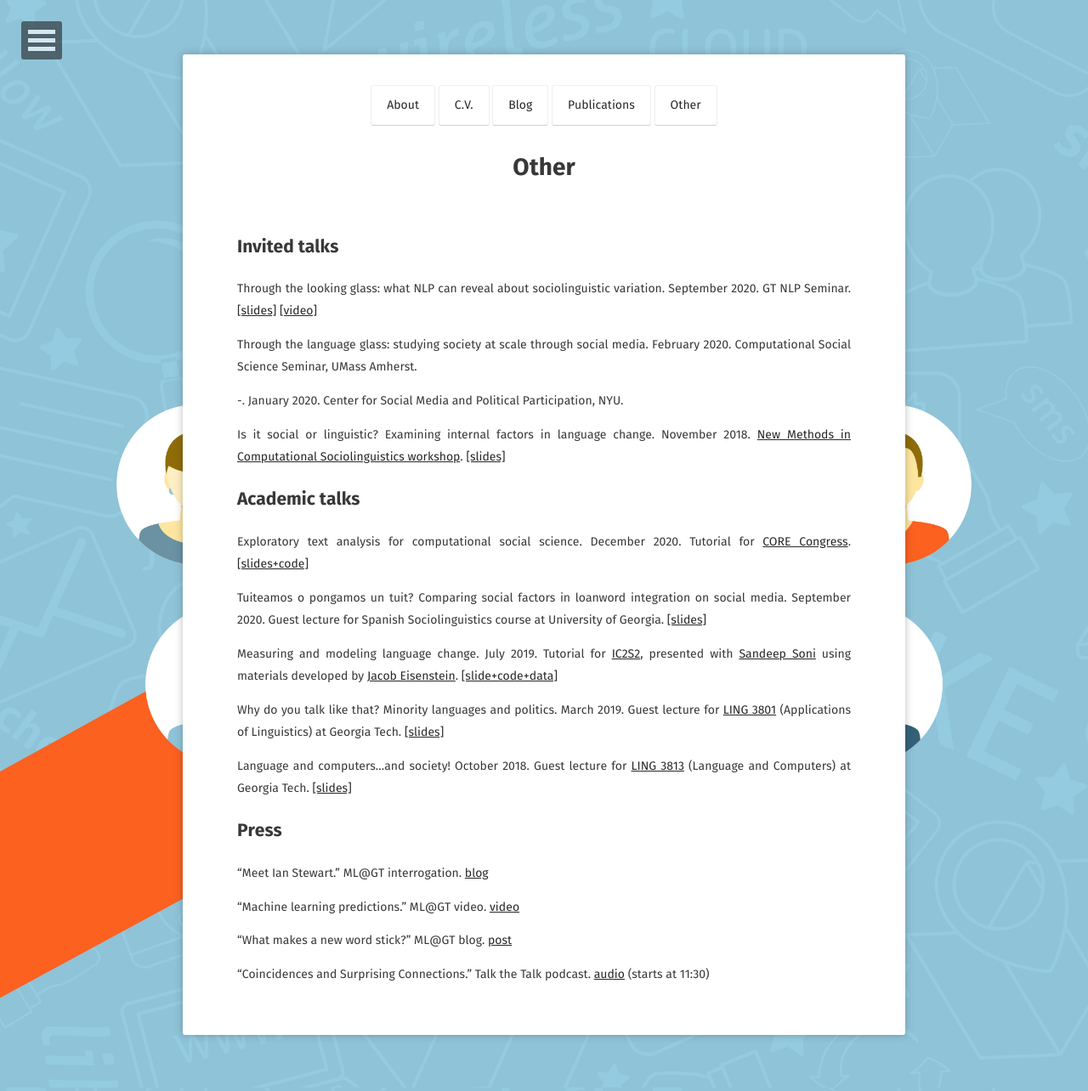
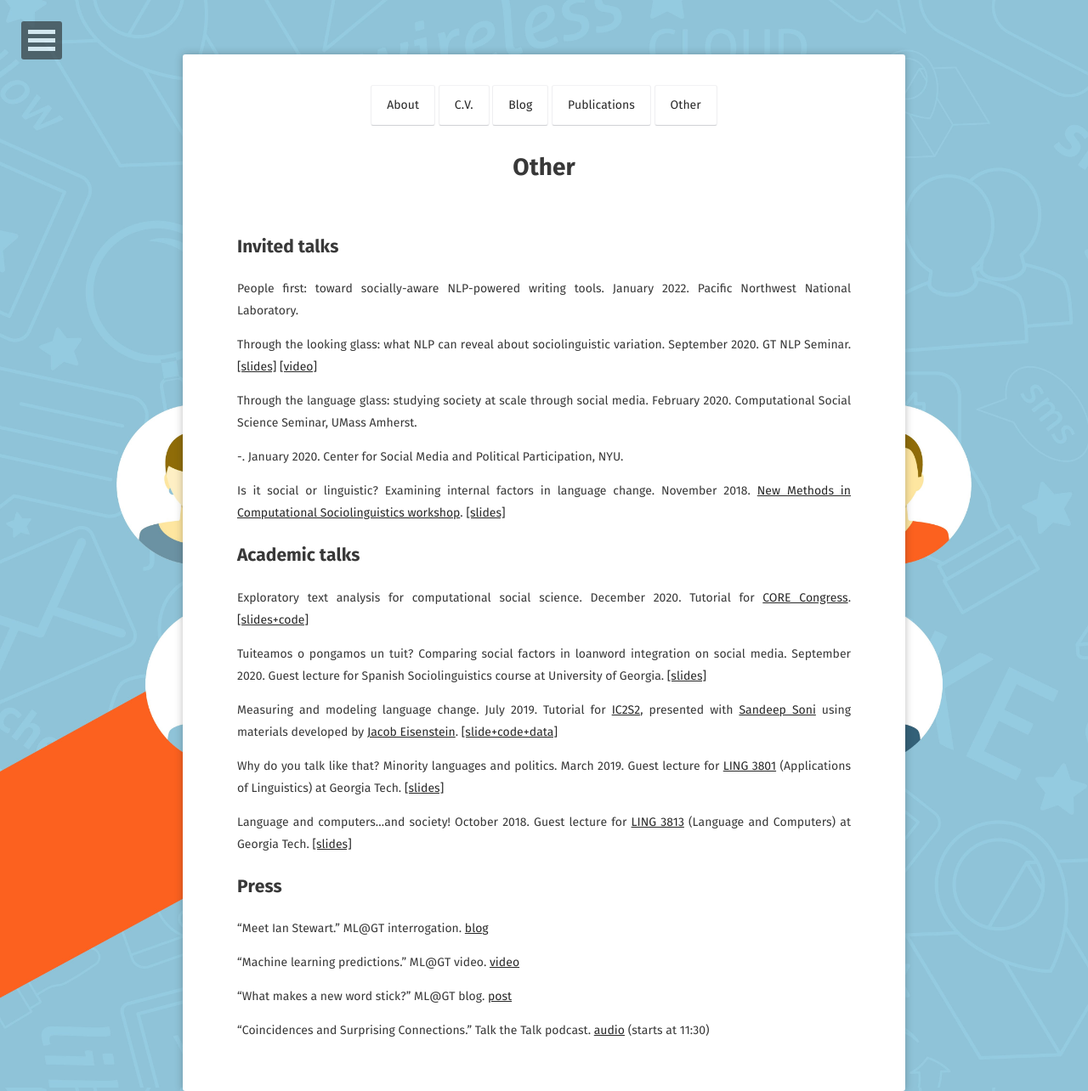
Before and after one commit to ianbstewart/ianbstewart.github.io, a Jekyll site: the page built from other.md, in a window 1280 px wide. Shown: the whole page at 85% size. Built offline with Jekyll 4.4.1, drawn with Linux system fonts in a browser that asks for light colours; some web fonts are replaced.

Commit message:
updated other

```diff
--- a/other.md
+++ b/other.md
@@ -1,9 +1,14 @@
 ---
 layout: page
 title: Other
-permalink: /other/
+comments: false
 ---
+
 ## Invited talks
+
+People first: toward socially-aware NLP-powered writing tools.
+January 2022.
+Pacific Northwest National Laboratory.
 
 Through the looking glass: what NLP can reveal about sociolinguistic variation.
 September 2020.
```
